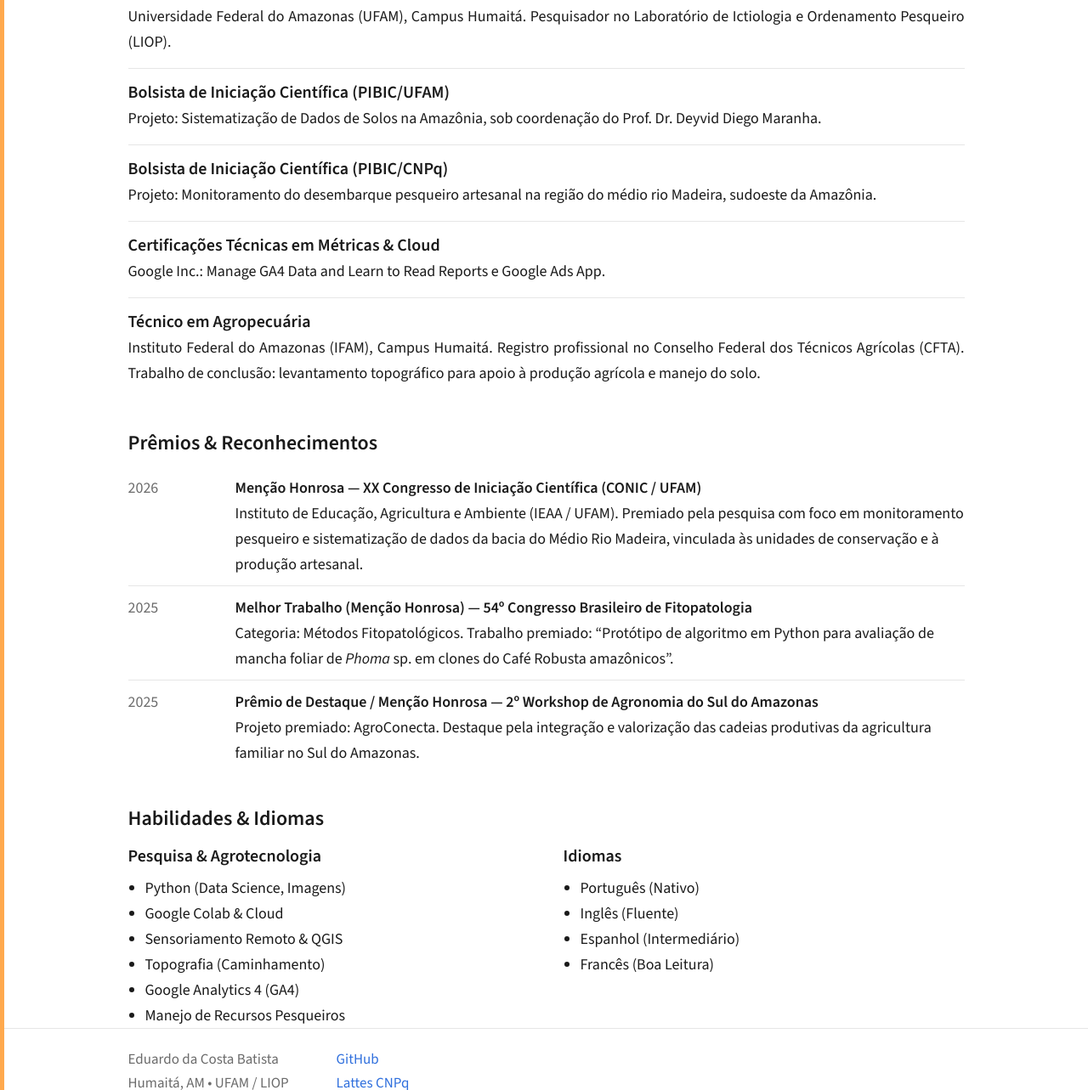
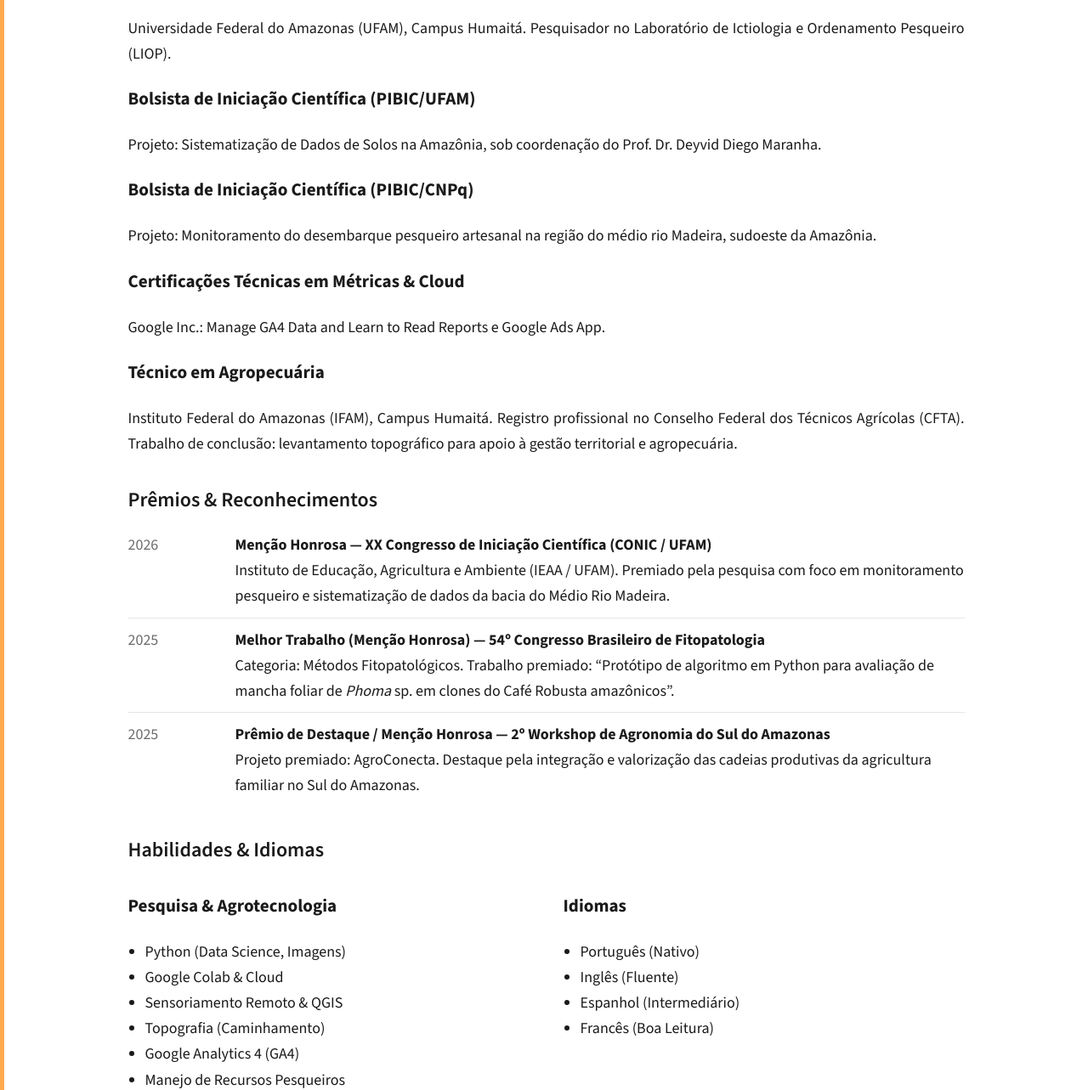
Before and after one commit to eduardobatista-glitch/portfolio_, a plain HTML site: page curriculo.html in a window 1280 px wide. Shown: the part 200-1483 px from the top of the page at 85% size. Drawn offline with nearby package versions, Linux system fonts and the light colour scheme.

Commit message:
Update curriculo.html

```diff
--- a/curriculo.html
+++ b/curriculo.html
@@ -1,20 +1,23 @@
+<!-- curriculo.html -->
 <!DOCTYPE html>
 <html lang="pt-BR">
   <head>
-  <meta charset="UTF-8">
-  <meta name="viewport" content="width=device-width, initial-scale=1">
+    <meta charset="UTF-8" />
+    <meta name="viewport" content="width=device-width, initial-scale=1.0" />
     <title>Currículo · Eduardo da Costa Batista</title>
-  <link rel="preconnect" href="https://fonts.googleapis.com">
-  <link rel="preconnect" href="https://fonts.gstatic.com" crossorigin>
-  <link href="https://fonts.googleapis.com/css2?family=Source+Sans+3:ital,wght@0,400;0,600;1,400&display=swap" rel="stylesheet">
-  <link rel="stylesheet" href="assets/style.css">
+    <link rel="preconnect" href="https://fonts.googleapis.com" />
+    <link rel="preconnect" href="https://fonts.gstatic.com" crossorigin />
+    <link
+      href="https://fonts.googleapis.com/css2?family=Source+Sans+3:wght@400;600;700&display=swap"
+      rel="stylesheet"
+    />
+    <link rel="stylesheet" href="assets/style.css" />
   </head>
   <body>
-
     <header class="topo">
       <div class="container topo-interno">
-      <a class="logo" href="index.html">Eduardo da Costa Batista</a>
-      <nav>
+        <a href="index.html" class="brand">Eduardo da Costa Batista</a>
+        <nav aria-label="Menu principal">
           <a href="index.html">Sobre</a>
           <a href="pesquisa.html">Pesquisa</a>
           <a href="publicacoes.html">Publicações</a>
@@ -23,56 +26,90 @@
       </div>
     </header>
 
-  <main class="container">
+    <main class="container page-content">
       <h1>Trajetória &amp; Formação</h1>
-    <p class="sub">Versão completa no <a href="https://lattes.cnpq.br/">Lattes CNPq</a>.</p>
+      <p class="subtitulo">Versão completa no <a href="https://lattes.cnpq.br/" target="_blank" rel="noreferrer">Lattes CNPq</a>.</p>
 
-    <section class="bloco">
+      <section class="panel">
         <h3>Graduação em Engenharia Agronômica</h3>
-      <p>Universidade Federal do Amazonas (UFAM), Campus Humaitá. Pesquisador no Laboratório de Ictiologia e Ordenamento Pesqueiro (LIOP).</p>
+        <p>
+          Universidade Federal do Amazonas (UFAM), Campus Humaitá. Pesquisador
+          no Laboratório de Ictiologia e Ordenamento Pesqueiro (LIOP).
+        </p>
       </section>
 
-    <section class="bloco">
+      <section class="panel">
         <h3>Bolsista de Iniciação Científica (PIBIC/UFAM)</h3>
-      <p>Projeto: Sistematização de Dados de Solos na Amazônia, sob coordenação do Prof. Dr. Deyvid Diego Maranha.</p>
+        <p>
+          Projeto: Sistematização de Dados de Solos na Amazônia, sob coordenação
+          do Prof. Dr. Deyvid Diego Maranha.
+        </p>
       </section>
 
-    <section class="bloco">
+      <section class="panel">
         <h3>Bolsista de Iniciação Científica (PIBIC/CNPq)</h3>
-      <p>Projeto: Monitoramento do desembarque pesqueiro artesanal na região do médio rio Madeira, sudoeste da Amazônia.</p>
+        <p>
+          Projeto: Monitoramento do desembarque pesqueiro artesanal na região do
+          médio rio Madeira, sudoeste da Amazônia.
+        </p>
       </section>
 
-    <section class="bloco">
+      <section class="panel">
         <h3>Certificações Técnicas em Métricas &amp; Cloud</h3>
-      <p>Google Inc.: Manage GA4 Data and Learn to Read Reports e Google Ads App.</p>
+        <p>
+          Google Inc.: Manage GA4 Data and Learn to Read Reports e Google Ads App.
+        </p>
       </section>
 
-    <section class="bloco">
+      <section class="panel">
         <h3>Técnico em Agropecuária</h3>
-      <p>Instituto Federal do Amazonas (IFAM), Campus Humaitá. Registro profissional no Conselho Federal dos Técnicos Agrícolas (CFTA). Trabalho de conclusão: levantamento topográfico para apoio à produção agrícola e manejo do solo.</p>
+        <p>
+          Instituto Federal do Amazonas (IFAM), Campus Humaitá. Registro
+          profissional no Conselho Federal dos Técnicos Agrícolas (CFTA).
+          Trabalho de conclusão: levantamento topográfico para apoio à
+          gestão territorial e agropecuária.
+        </p>
       </section>
 
       <h2>Prêmios &amp; Reconhecimentos</h2>
+
       <ul class="lista">
         <li>
           <span class="data">2026</span>
           <div>
+            <p>
               <strong>Menção Honrosa — XX Congresso de Iniciação Científica (CONIC / UFAM)</strong>
-          <p>Instituto de Educação, Agricultura e Ambiente (IEAA / UFAM). Premiado pela pesquisa com foco em monitoramento pesqueiro e sistematização de dados da bacia do Médio Rio Madeira, vinculada às unidades de conservação e à produção artesanal.</p>
+              <br />
+              Instituto de Educação, Agricultura e Ambiente (IEAA / UFAM). Premiado
+              pela pesquisa com foco em monitoramento pesqueiro e sistematização
+              de dados da bacia do Médio Rio Madeira.
+            </p>
           </div>
         </li>
+
         <li>
           <span class="data">2025</span>
           <div>
+            <p>
               <strong>Melhor Trabalho (Menção Honrosa) — 54º Congresso Brasileiro de Fitopatologia</strong>
-          <p>Categoria: Métodos Fitopatológicos. Trabalho premiado: “Protótipo de algoritmo em Python para avaliação de mancha foliar de <em>Phoma</em> sp. em clones do Café Robusta amazônicos”.</p>
+              <br />
+              Categoria: Métodos Fitopatológicos. Trabalho premiado:
+              “Protótipo de algoritmo em Python para avaliação de mancha foliar
+              de <em>Phoma</em> sp. em clones do Café Robusta amazônicos”.
+            </p>
           </div>
         </li>
+
         <li>
           <span class="data">2025</span>
           <div>
+            <p>
               <strong>Prêmio de Destaque / Menção Honrosa — 2º Workshop de Agronomia do Sul do Amazonas</strong>
-          <p>Projeto premiado: AgroConecta. Destaque pela integração e valorização das cadeias produtivas da agricultura familiar no Sul do Amazonas.</p>
+              <br />
+              Projeto premiado: AgroConecta. Destaque pela integração e
+              valorização das cadeias produtivas da agricultura familiar no Sul
+              do Amazonas.
+            </p>
           </div>
         </li>
       </ul>
@@ -80,7 +117,7 @@
       <h2>Habilidades &amp; Idiomas</h2>
       <div class="colunas">
         <div>
-        <h3 style="font-size:20px;margin:0 0 6px">Pesquisa &amp; Agrotecnologia</h3>
+          <h3>Pesquisa &amp; Agrotecnologia</h3>
           <ul>
             <li>Python (Data Science, Imagens)</li>
             <li>Google Colab &amp; Cloud</li>
@@ -90,8 +127,9 @@
             <li>Manejo de Recursos Pesqueiros</li>
           </ul>
         </div>
+
         <div>
-        <h3 style="font-size:20px;margin:0 0 6px">Idiomas</h3>
+          <h3>Idiomas</h3>
           <ul>
             <li>Português (Nativo)</li>
             <li>Inglês (Fluente)</li>
@@ -102,20 +140,45 @@
       </div>
     </main>
 
-  <footer class="rodape">
-    <div class="container rodape-interno">
-      <div>
-        <div class="cinza">Eduardo da Costa Batista</div>
-        <div class="cinza">Humaitá, AM • UFAM / LIOP</div>
-        <a href="mailto:seuemail@exemplo.com">seuemail@exemplo.com</a>
+    <footer class="site-footer">
+      <div class="container footer-grid">
+        <div class="footer-col">
+          <div class="footer-name">Eduardo da Costa Batista</div>
+          <div class="footer-email">
+            <a href="mailto:eduardo.barista0998@gmail.com">eduardo.barista0998@gmail.com</a>
           </div>
-      <div>
-        <div><a href="https://github.com/seu-usuario">GitHub</a></div>
-        <div><a href="https://lattes.cnpq.br/">Lattes CNPq</a></div>
-        <div class="cinza">© 2026 Eduardo da Costa Batista</div>
+        </div>
+
+        <div class="footer-col footer-social">
+          <div class="social-link">
+            <svg viewBox="0 0 24 24" aria-hidden="true">
+              <path d="M12 .5C5.9.5.8 5.6.8 12c0 5.5 4.4 10.1 10.2 10.1 5.1 0 9.3-4.7 9.3-10.1 0-5.4-4.2-9.9-9.3-9.9zm4.9 7.5c-.5 0-1 .2-1.2.5-.2.2-.3.4-.3.7 0 .4.3.7.7.8.4.1.8.1 1.2-.1.3-.1.5-.4.6-.7.3-.4.5-.9.5-1.4 0-1.9-1.5-3.5-3.4-3.5-1.9 0-3.4 1.6-3.4 3.5 0 1.3.7 2.4 2.1 3.1.5.2 1 .3 1.5.4.4.1.7.2 1 .3.2.2.3.4.3.7 0 .5-.3.9-.9.9h-1.7c-.6 0-1.1-.4-1.5-.9-.4-.4-.6-.8-.6-1.4 0-.6.3-1.1.8-1.4.6-.5 1.4-.6 2.2-.5.7.2 1.4.6 1.8 1.1.4.5.7 1.1.8 1.8.1.4.2.8.2 1.2.1.7-.3 1.2-.8 1.2h-1.2c-.6 0-1.1-.4-1.4-.9-.3-.4-.5-.9-.5-1.4 0-.8.7-1.5 1.5-1.5h.7z" />
+            </svg>
+            <a href="https://github.com/eduardobatista-glitch" target="_blank" rel="noreferrer">GitHub</a>
+          </div>
+
+          <div class="social-link">
+            <svg viewBox="0 0 24 24" aria-hidden="true">
+              <path d="M22 5.8c-1.2.8-2.6 1.2-3.9 1.5-1.2-.7-2.7-1.2-4.2-1.2-3.4 0-6 2.6-6 6 0 1.1.5 2.1 1.3 2.8-.1 0-.1.1-.1.1 0 1.2.7 2.2 1.6 2.5-.4.1-.8.2-1.2.2-.7 0-1.2-.4-1.8-.8-1.9 1.7-2.6 2.2-4.5 2.2-1 0 0-3.2-2.1-5.7-1.5-.9-2.2-2.4-2.2-3.7l.2-.1c.4-.4 1.3-1.1 2.3-2z" />
+            </svg>
+            <a href="https://x.com/Eduardo44694421" target="_blank" rel="noreferrer">X (Twitter)</a>
+          </div>
+
+          <div class="social-link">
+            <svg viewBox="0 0 24 24" aria-hidden="true">
+              <path d="M12 2.3c-4.7 0-8.5 3.8-8.5 8.5 0 3.1 1.8 3.9 3.5 4.5.3.2.4.3.6.4l1.5-2.7c-1.7-.2-2.8-1.4-2.8-2.9 0-2.1 1.8-2.9 3.8-2.9 2.9 0 4.9 2.7 4.9 3.9 0 1.5-1.1 2.9-2.9 3.3-.2.2-.3.3-.5.4l-1.5 2.7c1.5.3 2.9.5 3.8.3.5-.2 1.2-.2 1.9-.2.8 0 1.4.1 2.1.2.5.1.7.2 1 .3 1.9.1 2.8 1.4 2.8 2.3 0 2.4-2.1 3.2-4.9 3.2-3.1 0-5.1-2.1-5.1-4.9 0-2.2 2.1-3.5 3.8-4.1.3-.2.4-.2.6-.2.8.2 1.3.5 1.9.9.6.5 1.2.9 2.1.9h.2c1.4 0 2.8-.4 3.8-1.1.3-.2.4-.2.6-.1.8.2 1.3.5 1.9.9.7.5 1.4 1 2.5 1 1.4 0 2.7-.8 3.7-1.7.3-.2.4-.2.6-.1.7.2 1.1.4 1.7.8.3.2.4.2.6.2.7 0 1.4-.5 1.8-1.1.3-.5.5-1 .5-1.7.1-.9-.1-1.8-.4-2.5-.4-.9-1.2-1.8-2.1-2.5-.9-.7-3-1.2-4.7-1.2-1.5 0-3.1.4-4.2.9-.4.2-.8.5-1.2.8z" />
+            </svg>
+            <a href="https://scholar.google.com.br/citations?user=D_aGM8UAAAAJ&hl=pt-BR" target="_blank" rel="noreferrer">Google Scholar</a>
+          </div>
+
+          <div class="social-link">
+            <svg viewBox="0 0 24 24" aria-hidden="true">
+              <path d="M6.94 7.98A2.15 2.15 0 0 0 4.8 10.1v7.2a2.15 2.15 0 0 0 2.14 2.15h7.26a2.15 2.15 0 0 0 2.15-2.15v-7.2a2.15 2.15 0 0 0-2.15-2.15H6.94zm.8 1.96c-.72 0-1.22.5-1.22 1.22v7.1c0 .72.47 1.32 1.22 1.32h7.56c.72 0 1.32-.47 1.32-1.32V9.72c0-.72-.47-1.32-1.22-1.32H7.74zm.1 1.38h7.8v6.3H7.84v-6.3zm11.33 3.74c1.16 0 2.02 1.26 2.02 2.22 0 1.03-.77 2.08-1.89 2.08a2.8 2.8 0 0 0 2.14 1.06c1.1 0 1.63.39 1.63 1.05 0 1.3-1.4 2.44-3.14 2.44-2.08 0-3.09-1.56-3.09-3.92 0-1.86 1.6-2.85 3.02-2.85z" />
+            </svg>
+            <a href="https://www.linkedin.com/in/eduardo-batista-7bba08291/" target="_blank" rel="noreferrer">LinkedIn</a>
+          </div>
         </div>
       </div>
     </footer>
-
   </body>
 </html>
```
Lines whose indentation alone changed are shown as unchanged.
